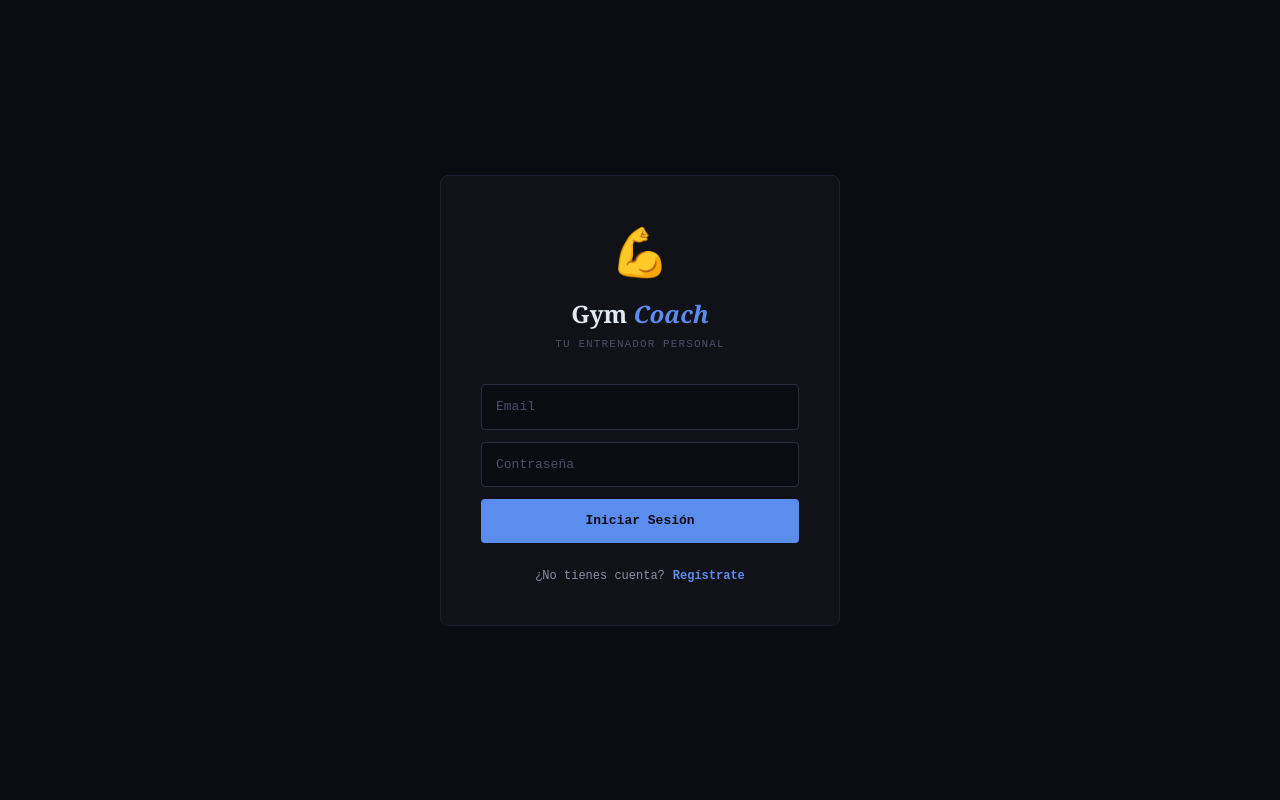
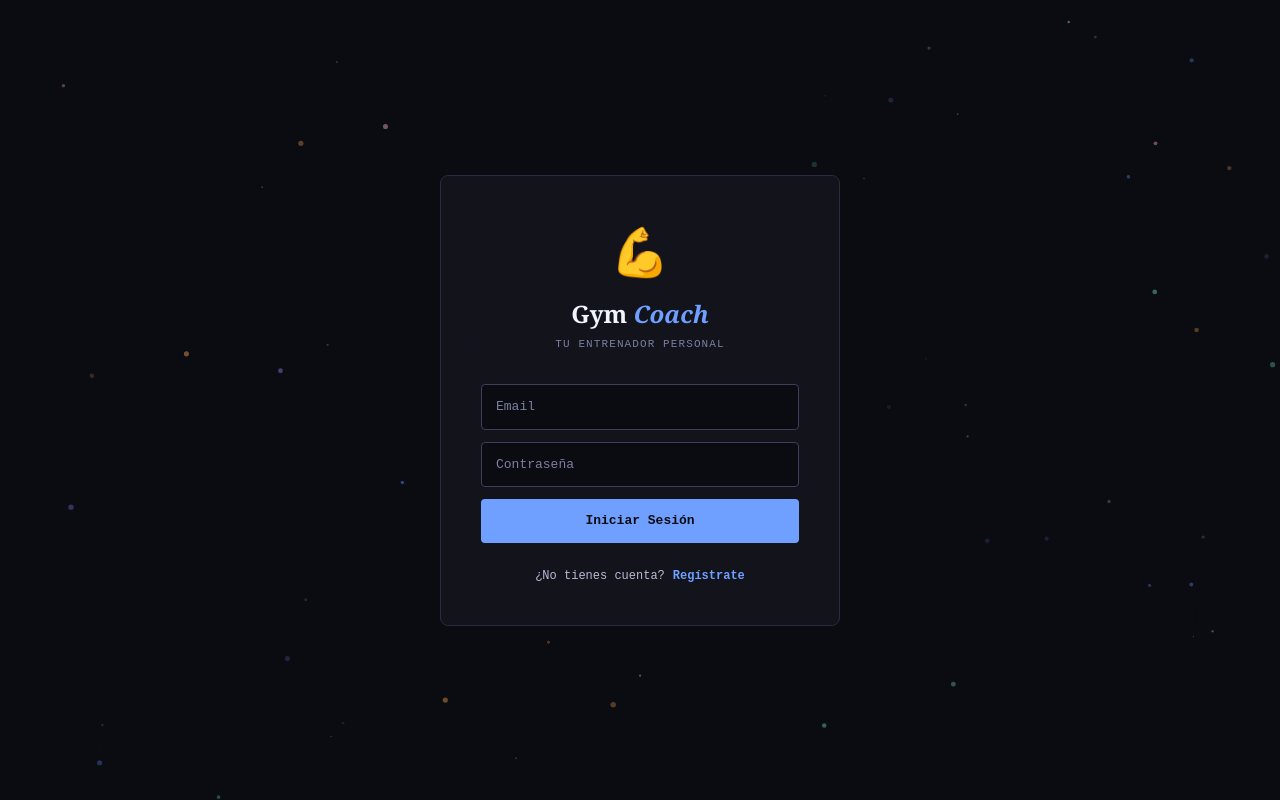
Before and after one commit to DaniAvocado/gym-coach, a Next.js app: page /auth in a window 1280 px wide. Built offline with nearby package versions, Linux system fonts and the light colour scheme; no server answers.

Commit message:
feat: cursor-reactive animated background, better contrast colors, glass panels

```diff
--- a/app/auth/page.tsx
+++ b/app/auth/page.tsx
@@ -3,6 +3,7 @@
 import { useState } from 'react'
 import { supabase } from '@/lib/supabase'
 import { useRouter } from 'next/navigation'
+import AnimatedBackground from '@/components/AnimatedBackground'
 
 export default function AuthPage() {
   const [email, setEmail] = useState('')
@@ -44,8 +45,9 @@ export default function AuthPage() {
   }
 
   return (
-    <div style={{ minHeight: '100vh', display: 'flex', alignItems: 'center', justifyContent: 'center', background: 'var(--ink)', fontFamily: 'var(--font-mono)' }}>
-      <div style={{ background: 'var(--ink-panel)', border: '1px solid var(--border)', borderRadius: '8px', padding: '2.5rem', width: '100%', maxWidth: '400px' }}>
+    <div style={{ position: 'relative', minHeight: '100vh', display: 'flex', alignItems: 'center', justifyContent: 'center', background: 'var(--ink)', fontFamily: 'var(--font-mono)', overflow: 'hidden' }}>
+      <AnimatedBackground />
+      <div style={{ position: 'relative', zIndex: 1, background: 'rgba(20,20,31,0.9)', backdropFilter: 'blur(6px)', border: '1px solid var(--border)', borderRadius: '8px', padding: '2.5rem', width: '100%', maxWidth: '400px' }}>
         <div style={{ textAlign: 'center', marginBottom: '2rem' }}>
           <div style={{ fontSize: '3rem', marginBottom: '0.5rem' }}>💪</div>
           <h1 style={{ fontFamily: 'Georgia, serif', fontWeight: 700, fontSize: '1.5rem', color: 'var(--text)', marginBottom: '4px' }}>
--- a/app/globals.css
+++ b/app/globals.css
@@ -2,23 +2,24 @@
 
 :root {
   --ink: #0b0b12;
-  --ink-panel: #111118;
+  --ink-panel: #14141f;
   --ink-sidebar: #0a0a10;
-  --border: #1e1e2e;
-  --border2: #2a2a3e;
-  --blue: #5b8def;
-  --purple: #a78bfa;
-  --pastel-blue: #93c5fd;
-  --pastel-purple: #c4b5fd;
-  --pastel-pink: #f9a8d4;
-  --pastel-mint: #6ee7b7;
-  --text: #e2e8f0;
-  --text-muted: #8b8fa3;
-  --text-faint: #4a4e68;
+  --border: #2a2a42;
+  --border2: #3d3d5c;
+  --blue: #6fa0ff;
+  --purple: #b794ff;
+  --pastel-blue: #a5d8ff;
+  --pastel-purple: #d0bfff;
+  --pastel-pink: #ffb3dd;
+  --pastel-mint: #7df0c0;
+  --text: #f0f4ff;
+  --text-muted: #b6bdd4;
+  --text-faint: #7a81a0;
   --accent: #7c3aed;
   --green: #4ade80;
-  --orange: #fb923c;
-  --red: #f87171;
+  --orange: #ffa94d;
+  --red: #ff8585;
+  --yellow: #ffd43b;
 }
 
 * {
@@ -55,7 +56,8 @@ input, select, textarea, button {
 
 /* Panel base */
 .panel {
-  background: var(--ink-panel);
+  background: rgba(20, 20, 31, 0.88);
+  backdrop-filter: blur(6px);
   border: 1px solid var(--border);
   border-radius: 6px;
   padding: 1rem 1.25rem;
--- /dev/null
+++ b/components/AnimatedBackground.tsx
@@ -0,0 +1,137 @@
+'use client'
+
+import { useEffect, useRef } from 'react'
+
+export default function AnimatedBackground() {
+  const canvasRef = useRef<HTMLCanvasElement>(null)
+
+  useEffect(() => {
+    const canvas = canvasRef.current
+    if (!canvas) return
+    const ctx = canvas.getContext('2d')
+    if (!ctx) return
+
+    let w = window.innerWidth
+    let h = window.innerHeight
+    let raf: number
+    const mouse = { x: -9999, y: -9999 }
+
+    const resize = () => {
+      w = window.innerWidth
+      h = window.innerHeight
+      canvas.width = w
+      canvas.height = h
+    }
+    resize()
+    window.addEventListener('resize', resize)
+
+    const onMove = (e: MouseEvent) => { mouse.x = e.clientX; mouse.y = e.clientY }
+    const onTouch = (e: TouchEvent) => {
+      const t = e.touches[0]
+      if (t) { mouse.x = t.clientX; mouse.y = t.clientY }
+    }
+    window.addEventListener('mousemove', onMove)
+    window.addEventListener('touchmove', onTouch)
+
+    const palette = ['91,141,239', '167,139,250', '125,240,192', '255,179,221', '255,169,77']
+
+    interface P {
+      x: number; y: number; vx: number; vy: number; r: number; c: string; a: number
+    }
+    const particles: P[] = []
+    const count = Math.min(90, Math.floor(w * h / 16000))
+
+    for (let i = 0; i < count; i++) {
+      particles.push({
+        x: Math.random() * w,
+        y: Math.random() * h,
+        vx: (Math.random() - 0.5) * 0.4,
+        vy: (Math.random() - 0.5) * 0.4,
+        r: Math.random() * 2.2 + 0.6,
+        c: palette[Math.floor(Math.random() * palette.length)],
+        a: Math.random() * 0.5 + 0.15,
+      })
+    }
+
+    const draw = () => {
+      ctx.clearRect(0, 0, w, h)
+
+      // connections
+      ctx.lineWidth = 0.5
+      for (let i = 0; i < particles.length; i++) {
+        for (let j = i + 1; j < particles.length; j++) {
+          const dx = particles[i].x - particles[j].x
+          const dy = particles[i].y - particles[j].y
+          const d = Math.sqrt(dx * dx + dy * dy)
+          if (d < 130) {
+            ctx.strokeStyle = `rgba(111,160,255,${0.10 * (1 - d / 130)})`
+            ctx.beginPath()
+            ctx.moveTo(particles[i].x, particles[i].y)
+            ctx.lineTo(particles[j].x, particles[j].y)
+            ctx.stroke()
+          }
+        }
+      }
+
+      // particles + mouse attraction
+      for (const p of particles) {
+        const dx = mouse.x - p.x
+        const dy = mouse.y - p.y
+        const d = Math.sqrt(dx * dx + dy * dy)
+        if (d < 220 && d > 0.1) {
+          const force = (220 - d) / 220 * 0.05
+          p.vx += (dx / d) * force
+          p.vy += (dy / d) * force
+        }
+        p.vx *= 0.96
+        p.vy *= 0.96
+        p.x += p.vx
+        p.y += p.vy
+
+        if (p.x < 0) p.x = w
+        if (p.x > w) p.x = 0
+        if (p.y < 0) p.y = h
+        if (p.y > h) p.y = 0
+
+        ctx.beginPath()
+        ctx.arc(p.x, p.y, p.r, 0, Math.PI * 2)
+        ctx.fillStyle = `rgba(${p.c},${p.a})`
+        ctx.fill()
+      }
+
+      // glow near cursor
+      if (mouse.x > -9000) {
+        const g = ctx.createRadialGradient(mouse.x, mouse.y, 0, mouse.x, mouse.y, 180)
+        g.addColorStop(0, 'rgba(124,58,237,0.10)')
+        g.addColorStop(1, 'rgba(124,58,237,0)')
+        ctx.fillStyle = g
+        ctx.fillRect(mouse.x - 180, mouse.y - 180, 360, 360)
+      }
+
+      raf = requestAnimationFrame(draw)
+    }
+    draw()
+
+    return () => {
+      cancelAnimationFrame(raf)
+      window.removeEventListener('resize', resize)
+      window.removeEventListener('mousemove', onMove)
+      window.removeEventListener('touchmove', onTouch)
+    }
+  }, [])
+
+  return (
+    <canvas
+      ref={canvasRef}
+      style={{
+        position: 'fixed',
+        inset: 0,
+        width: '100%',
+        height: '100%',
+        zIndex: 0,
+        pointerEvents: 'none',
+        opacity: 0.7,
+      }}
+    />
+  )
+}
--- a/components/Dashboard.tsx
+++ b/components/Dashboard.tsx
@@ -13,6 +13,7 @@ import DashboardOverview from '@/components/DashboardOverview'
 import BodyMapVisual from '@/components/BodyMapVisual'
 import UserProfile from '@/components/UserProfile'
 import ProgressiveOverload from '@/components/ProgressiveOverload'
+import AnimatedBackground from '@/components/AnimatedBackground'
 
 const navItems = [
   { id: 'overview', abbr: 'RE', label: 'Resumen', sub: 'Tu progreso' },
@@ -78,7 +79,9 @@ export default function Dashboard() {
   }
 
   return (
-    <div style={{ display: 'flex', minHeight: '100vh', background: 'var(--ink)', width: '100%', maxWidth: '100vw', overflow: 'hidden' }}>
+    <div style={{ position: 'relative', minHeight: '100vh', background: 'var(--ink)', width: '100%', maxWidth: '100vw', overflow: 'hidden' }}>
+      <AnimatedBackground />
+      <div style={{ position: 'relative', zIndex: 1, display: 'flex', minHeight: '100vh' }}>
       {/* Mobile top bar */}
       <div style={{
         display: 'none',
@@ -355,6 +358,7 @@ export default function Dashboard() {
           </div>
         </main>
       </main>
+      </div>
     </div>
   )
 }
```
